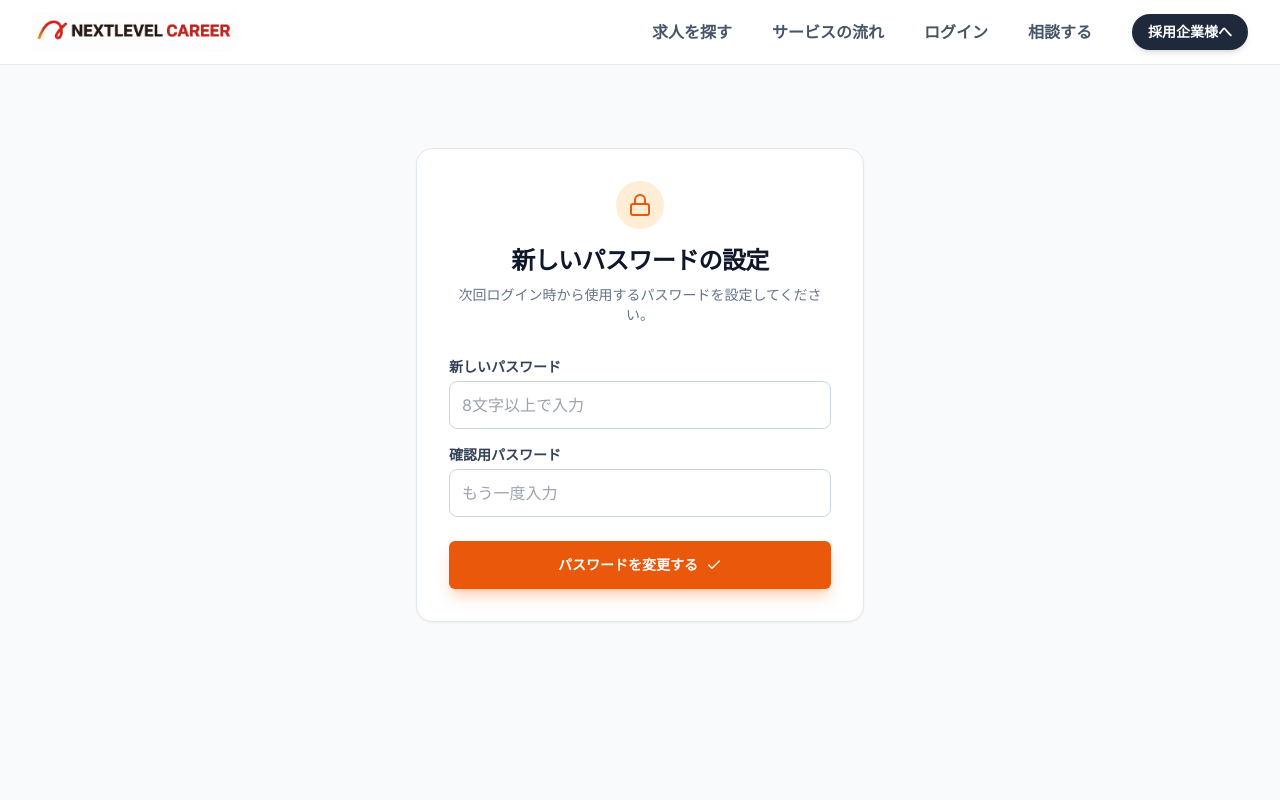
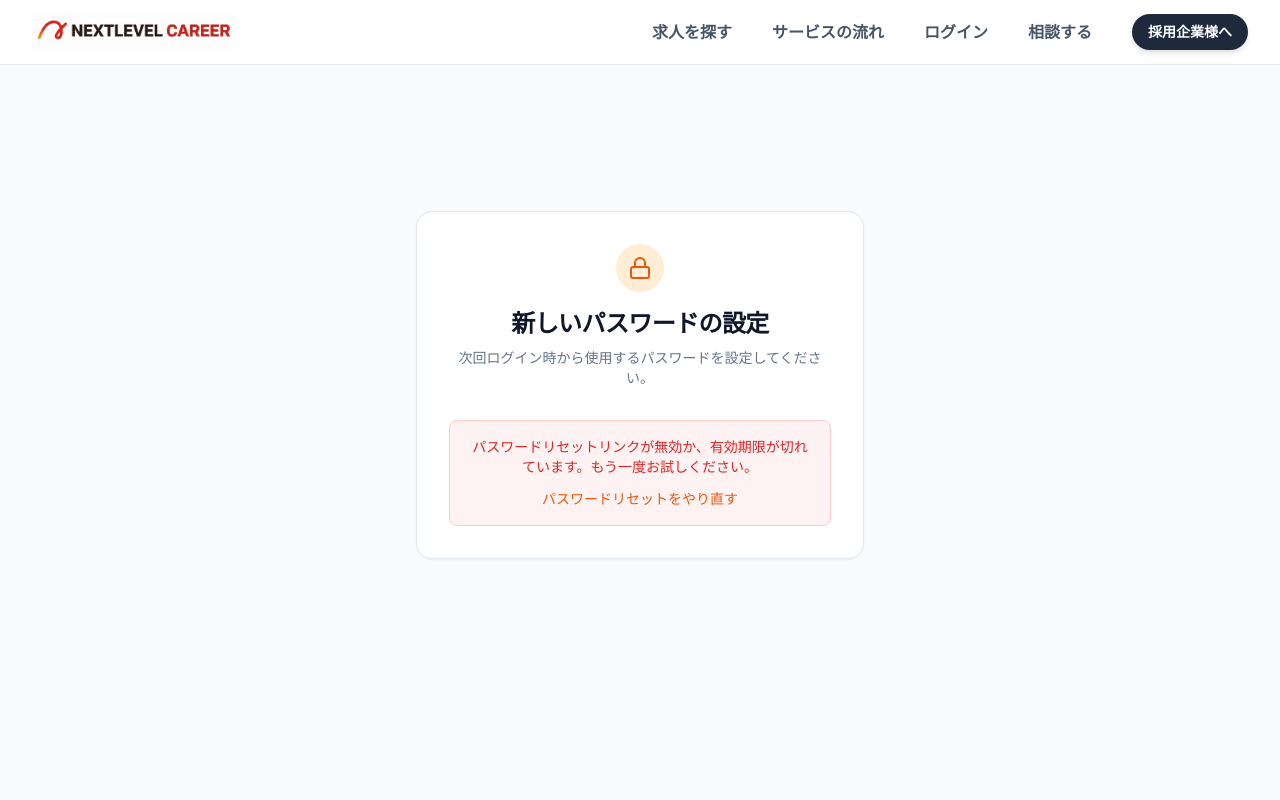
Before and after one commit to nextlevelkitamura-alt/nextlevel-career-website, a Next.js app: page /update-password in a window 1280 px wide. Shown: the top 800 px of the page. Built offline with nearby package versions, Linux system fonts and the light colour scheme; no server answers.

Commit message:
fix(auth): complete password reset flow with client-side session handling

```diff
--- a/app/update-password/page.tsx
+++ b/app/update-password/page.tsx
@@ -1,15 +1,74 @@
 "use client";
 
 import { Button } from "@/components/ui/button";
-import { useState } from "react";
-import { Check, Lock } from "lucide-react";
-import { updatePassword } from "../auth/actions";
-import Link from "next/link"; // Linkのインポートを追加
+import { useState, useEffect } from "react";
+import { Check, Lock, Loader2 } from "lucide-react";
+import { createBrowserClient } from '@supabase/ssr';
+import Link from "next/link";
 
 export default function UpdatePasswordPage() {
     const [isLoading, setIsLoading] = useState(false);
+    const [isSessionLoading, setIsSessionLoading] = useState(true);
     const [message, setMessage] = useState<string | null>(null);
     const [error, setError] = useState<string | null>(null);
+    const [hasSession, setHasSession] = useState(false);
+
+    // クライアントサイドでSupabaseクライアントを作成
+    const supabase = createBrowserClient(
+        process.env.NEXT_PUBLIC_SUPABASE_URL!,
+        process.env.NEXT_PUBLIC_SUPABASE_ANON_KEY!
+    );
+
+    useEffect(() => {
+        // URLのハッシュフラグメントからセッションを確立
+        const handleHashFragment = async () => {
+            // Supabaseはハッシュフラグメントを自動的に処理してセッションを確立
+            const { data: { session }, error: sessionError } = await supabase.auth.getSession();
+
+            if (sessionError) {
+                console.error('Session error:', sessionError.message);
+                setError("セッションの確立に失敗しました。もう一度パスワードリセットメールからやり直してください。");
+                setIsSessionLoading(false);
+                return;
+            }
+
+            if (session) {
+                setHasSession(true);
+            } else {
+                // ハッシュフラグメントがある場合、onAuthStateChangeを待つ
+                const hashParams = window.location.hash;
+                if (hashParams && hashParams.includes('access_token')) {
+                    // Supabaseが自動的にハッシュを処理するのを待つ
+                    const { data: { subscription } } = supabase.auth.onAuthStateChange((event, session) => {
+                        if (event === 'SIGNED_IN' && session) {
+                            setHasSession(true);
+                            setIsSessionLoading(false);
+                            // ハッシュをクリア
+                            window.history.replaceState(null, '', window.location.pathname);
+                        } else if (event === 'TOKEN_REFRESHED' && session) {
+                            setHasSession(true);
+                            setIsSessionLoading(false);
+                        }
+                    });
+
+                    // 3秒後にタイムアウト
+                    setTimeout(() => {
+                        if (!hasSession) {
+                            setError("セッションが確立できませんでした。リンクの有効期限が切れている可能性があります。");
+                            setIsSessionLoading(false);
+                        }
+                        subscription.unsubscribe();
+                    }, 3000);
+                    return;
+                } else {
+                    setError("パスワードリセットリンクが無効か、有効期限が切れています。もう一度お試しください。");
+                }
+            }
+            setIsSessionLoading(false);
+        };
+
+        handleHashFragment();
+    }, []);
 
     const handleSubmit = async (e: React.FormEvent<HTMLFormElement>) => {
         e.preventDefault();
@@ -27,12 +86,22 @@ export default function UpdatePasswordPage() {
             return;
         }
 
+        if (password.length < 8) {
+            setError("パスワードは8文字以上で入力してください。");
+            setIsLoading(false);
+            return;
+        }
+
         try {
-            const result = await updatePassword(formData);
-            if (result?.error) {
-                setError(result.error);
+            const { error: updateError } = await supabase.auth.updateUser({
+                password: password
+            });
+
+            if (updateError) {
+                console.error('Update password error:', updateError.message);
+                setError("パスワードの更新に失敗しました。");
             } else {
-                setMessage("パスワードを更新しました。");
+                setMessage("パスワードを更新しました！");
             }
         } catch {
             setError("予期せぬエラーが発生しました。");
@@ -40,6 +109,18 @@ export default function UpdatePasswordPage() {
             setIsLoading(false);
         }
     };
+
+    // セッション確立中のローディング
+    if (isSessionLoading) {
+        return (
+            <div className="min-h-[80vh] flex items-center justify-center bg-slate-50 py-12 px-4">
+                <div className="text-center">
+                    <Loader2 className="h-8 w-8 animate-spin text-primary-600 mx-auto mb-4" />
+                    <p className="text-slate-600">セッションを確認中...</p>
+                </div>
+            </div>
+        );
+    }
 
     return (
         <div className="min-h-[80vh] flex items-center justify-center bg-slate-50 py-12 px-4 sm:px-6 lg:px-8">
@@ -59,6 +140,11 @@ export default function UpdatePasswordPage() {
                 {error && (
                     <div className="p-4 bg-red-50 border border-red-200 text-red-600 rounded-lg text-sm text-center">
                         {error}
+                        <div className="mt-3">
+                            <Link href="/forgot-password" className="text-primary-600 hover:underline font-medium">
+                                パスワードリセットをやり直す
+                            </Link>
+                        </div>
                     </div>
                 )}
 
@@ -71,7 +157,7 @@ export default function UpdatePasswordPage() {
                     </div>
                 )}
 
-                {!message && (
+                {!message && hasSession && (
                     <form onSubmit={handleSubmit} className="mt-8 space-y-6">
                         <div className="space-y-4">
                             <div>
```
Also changed, not shown: app/auth/actions.ts (+3 -11 lines).
